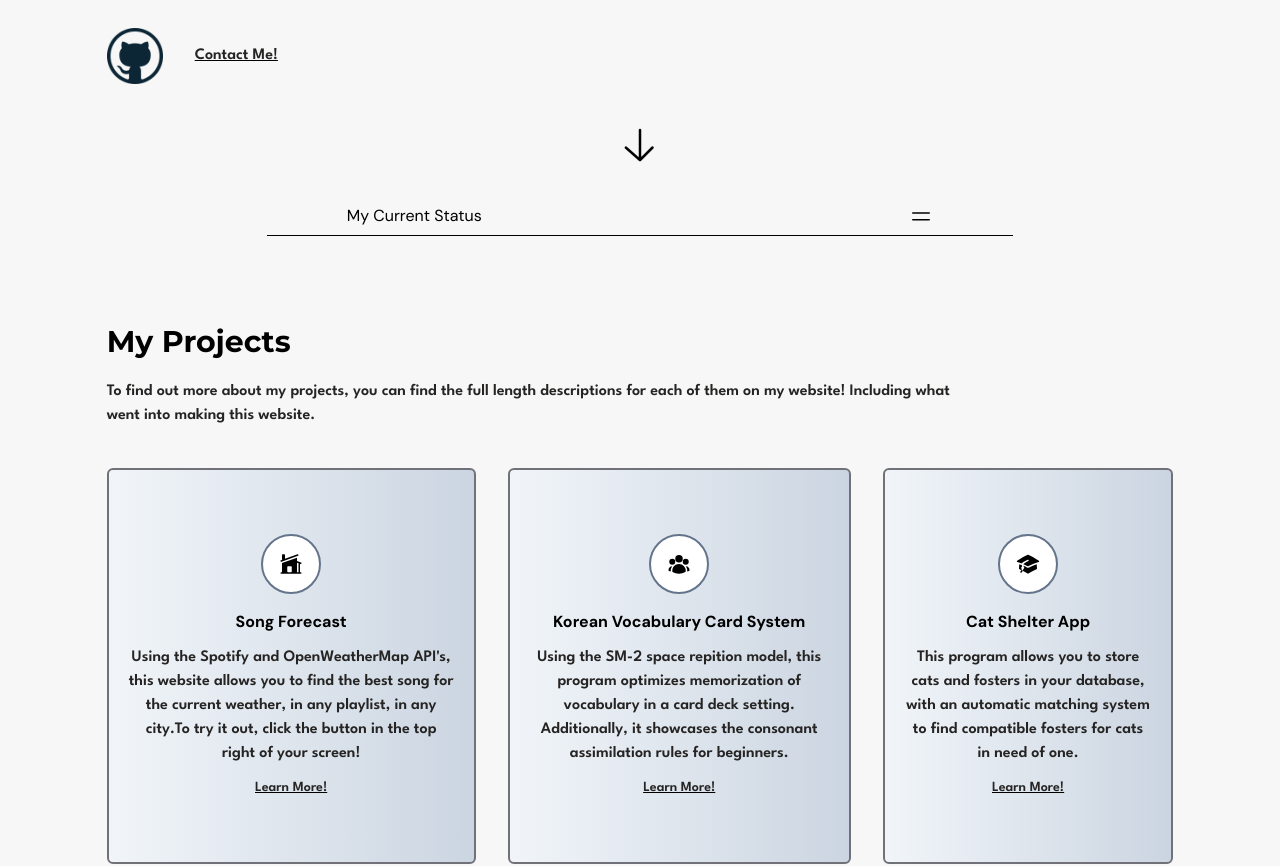
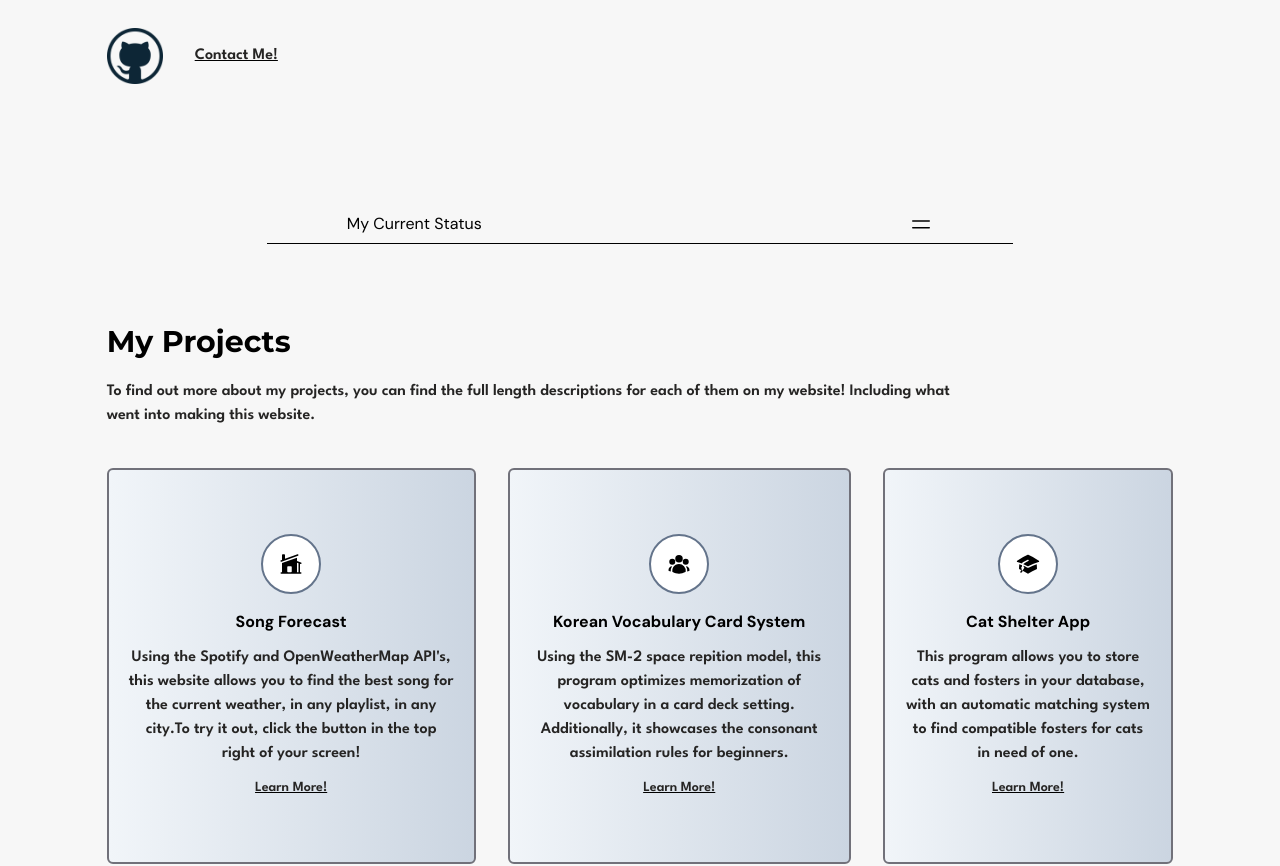
Before and after one commit to maxpistawka/My-Portfolio-Website, a React (Vite) app: page / in a window 1280 px wide. Shown: the part 620-1486 px from the top of the page. Built offline with nearby package versions, Linux system fonts and the light colour scheme.

Commit message:
Removed arrow for clarity

```diff
--- a/src/scenes/home/index.tsx
+++ b/src/scenes/home/index.tsx
@@ -77,7 +77,7 @@ const Home = ({ setSelectedPage }: Props) => {
           </motion.div>
         </div>
 
-        <div className =" md:px-40 mt-10 pt-20">
+        <div className =" md:px-40 mt-32  ">
         {/* IMAGE */}
         <div className =" md:px-20  flex flex-row justify-between ">
         <div >
@@ -94,26 +94,20 @@ const Home = ({ setSelectedPage }: Props) => {
         </div>
         <hr className = "border-black"></hr>
         {showResults && (
-          <div className = "md:px-20 pt-4">
+          <div className = "md:px-20 pt-4 ">
               <h1>Currently in my second year at UBC majoring in computer science</h1>
               <h1>Apart of the UBC science Co-op program</h1>
               <h1>Searching for co-op employment for the 2024 Winter and Summer term</h1>
               </div>
             )
             }
-            </div>
+
+
+        </div>
       </motion.div>
 
 
-      <div
-          className="animate-bounce flex basis-3/5 justify-center mt-40 md:z-10
-                md:justify-items-end"
-        >
-          <svg xmlns="http://www.w3.org/2000/svg" fill="none" viewBox="0 0 24 24" strokeWidth={1.5} stroke="currentColor" className="w-10 h-10">
-            <path strokeLinecap="round" strokeLinejoin="round" d="M19.5 13.5L12 21m0 0l-8.5-7.5M12 21V3" />
-          </svg>
 
-        </div>
     </section>
   );
 };
--- a/src/scenes/projects/index.tsx
+++ b/src/scenes/projects/index.tsx
@@ -42,7 +42,7 @@ const container = {
 const Projects = ({setSelectedPage}: Props) => {
   return (
     <div>
-  <section id="projects" className = " mx-auto min-h-full w-5/6 py-36">
+  <section id="projects" className = " mx-auto min-h-full w-5/6 pb-10 py-36">
   <motion.div
     onViewportEnter={() => setSelectedPage(SelectedPage.Projects)}
   >
```
